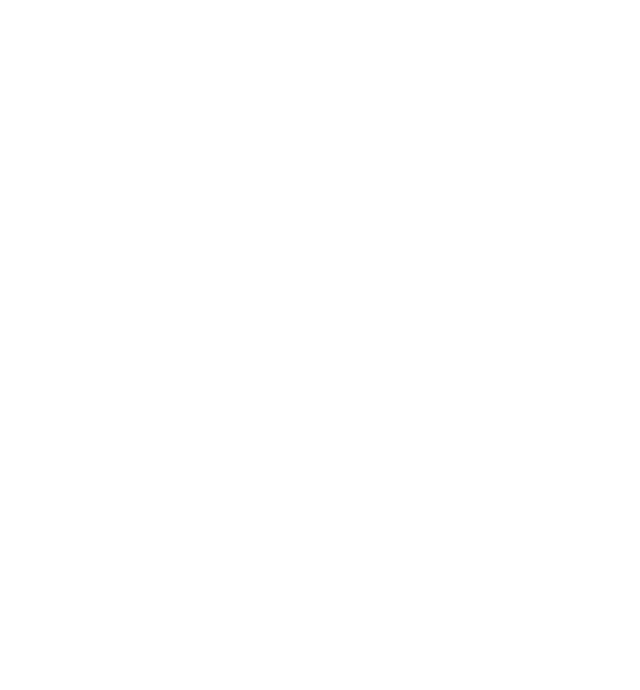
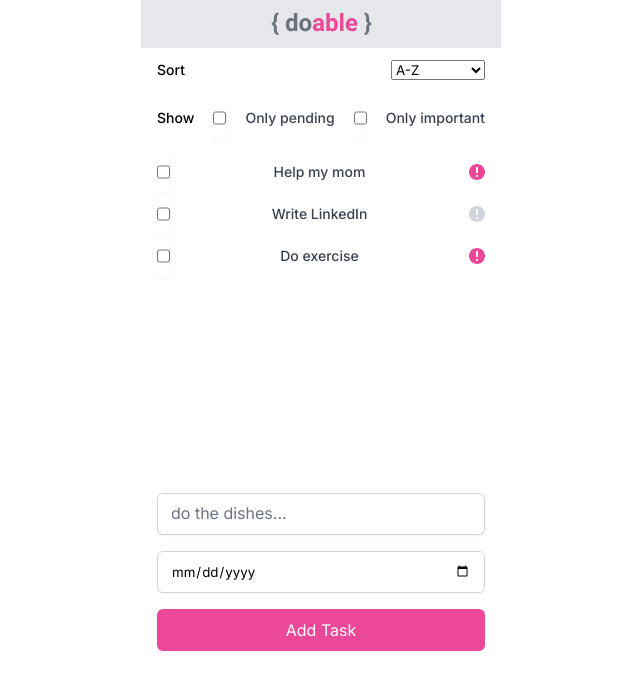
Before and after one commit to ErizoMA/C4-doable-ErizoMA, a plain HTML site: page index.html in a window 1280 px wide. Shown: the whole page, without its empty margins (319-959 px from the left). Drawn offline with Linux system fonts and the light colour scheme.

Commit message:
Create templates and add styles

```diff
--- a/index.html
+++ b/index.html
@@ -8,7 +8,60 @@
     <link rel="stylesheet" href="style.css" />
   </head>
   <body>
-    <!-- Happy coding! -->
+    <div class="js-root container">
+      <header class="header center">
+        <img src="./assets/icons/doable.svg" alt="doable" />
+      </header>
+      <main class="main-list">
+        <section class="section">
+          <div class="manage text-sm f-medium">
+            <div class="sort">
+              <p>Sort</p>
+              <select name="" id="">
+                <option value="">A-Z</option>
+                <option value="">Due-date</option>
+                <option value="">Importance</option>
+              </select>
+            </div>
+            <div class="show">
+              <p>Show</p>
+              <input id="pending" type="checkbox" />
+              <label for="pending">Only pending</label>
+              <input id="important" type="checkbox" />
+              <label for="important">Only important</label>
+            </div>
+          </div>
+          <div class="task-list">
+            <div class="task">
+              <input id="1" type="checkbox" />
+              <label for="1">Help my mom</label>
+              <img src="./assets/icons/important.svg" alt="" />
+            </div>
+            <div class="task">
+              <input id="2" type="checkbox" />
+              <label for="2">Write LinkedIn</label>
+              <img src="./assets/icons/not-important.svg" alt="" />
+            </div>
+            <div class="task">
+              <input id="3" type="checkbox" />
+              <label for="3">Do exercise</label>
+              <img src="./assets/icons/important.svg" alt="" />
+            </div>
+          </div>
+        </section>
+        <form class="form">
+          <div class="form-field">
+            <input type="text" name="email" placeholder="do the dishes..." />
+          </div>
+          <div class="form-field">
+            <input type="date" name="date" />
+          </div>
+
+          <button class="text-base" type="submit">Add Task</button>
+        </form>
+      </main>
+    </div>
+
     <script src="./scripts/index.js"></script>
   </body>
 </html>
--- a/style.css
+++ b/style.css
@@ -1,2 +1,6 @@
 @import url("https://fonts.googleapis.com/css2?family=Inter:wght@400;500;600&display=swap");
 @import url("./stylesheets/global.css");
+@import url("./stylesheets/typografy.css");
+@import url("./stylesheets/session.css");
+@import url("./stylesheets/utils.css");
+@import url("./stylesheets/main.css");
--- a/stylesheets/global.css
+++ b/stylesheets/global.css
@@ -4,10 +4,45 @@
   --pink-500: #ec4899;
   --gray-900: #111827;
   --white: #ffffff;
+  --gray-200: #e5e7eb;
 }
 
 * {
   margin: 0;
   padding: 0;
   box-sizing: border-box;
+  font-family: "Inter", sans-serif;
 }
+
+label {
+  font-weight: 500;
+  font-size: 14px;
+  line-height: 20px;
+  color: var(--gray-700);
+}
+
+input::placeholder {
+  font-weight: 400;
+  font-size: 16px;
+  line-height: 24px;
+  color: var(--gray-500);
+}
+
+button {
+  background-color: var(--pink-500);
+  height: 42px;
+  padding: 9px 17px;
+  border-radius: 6px;
+  box-shadow: 0px 1px 2px rgba(0, 0, 0, 0.05);
+  color: var(--white);
+  border: none;
+}
+
+input {
+  outline: none;
+  border: 1px solid #d1d5db;
+  box-shadow: 0px 1px 2px rgba(0, 0, 0, 0.05);
+  border-radius: 6px;
+  padding: 9px 13px;
+  height: 42px;
+}
--- /dev/null
+++ b/stylesheets/main.css
@@ -0,0 +1,41 @@
+.main-list {
+  display: flex;
+  flex-direction: column;
+  gap: 12px;
+  padding: 12px 16px;
+}
+
+.section {
+  display: flex;
+  flex-direction: column;
+  gap: 12px;
+}
+.manage {
+  width: 328px;
+  display: flex;
+  flex-direction: column;
+  gap: 17px;
+}
+.sort {
+  display: flex;
+  justify-content: space-between;
+  align-items: center;
+}
+.show {
+  display: flex;
+  justify-content: space-between;
+  align-items: center;
+}
+
+.task-list {
+  width: 328px;
+  /* background-color: green; */
+  display: flex;
+  flex-direction: column;
+  min-height: 330px;
+}
+.task {
+  display: flex;
+  justify-content: space-between;
+  align-items: center;
+}
--- /dev/null
+++ b/stylesheets/session.css
@@ -0,0 +1,35 @@
+.container {
+  /* background-color: red; */
+  max-width: 360px;
+  height: 100vh;
+  margin: 0 auto;
+}
+.main {
+  padding-top: 96px;
+}
+
+.header {
+  height: 48px;
+  background-color: var(--gray-200);
+}
+.form {
+  width: 328px;
+  /* background-color: blue; */
+  display: flex;
+  flex-direction: column;
+  gap: 16px;
+}
+
+.form-field {
+  display: flex;
+  flex-direction: column;
+  gap: 4px;
+}
+.form a {
+  font-weight: 500;
+  font-size: 16px;
+  line-height: 24px;
+  color: var(--pink-500);
+  text-decoration: none;
+  text-align: center;
+}
--- /dev/null
+++ b/stylesheets/utils.css
@@ -0,0 +1,6 @@
+.center {
+  display: flex;
+  flex-direction: column;
+  align-items: center;
+  justify-content: center;
+}
```
Also changed, not shown: templates/login.html (+20 -0 lines), templates/signup.html (+20 -0 lines), assets/icons/important.svg (added), assets/icons/not-important.svg (added).
